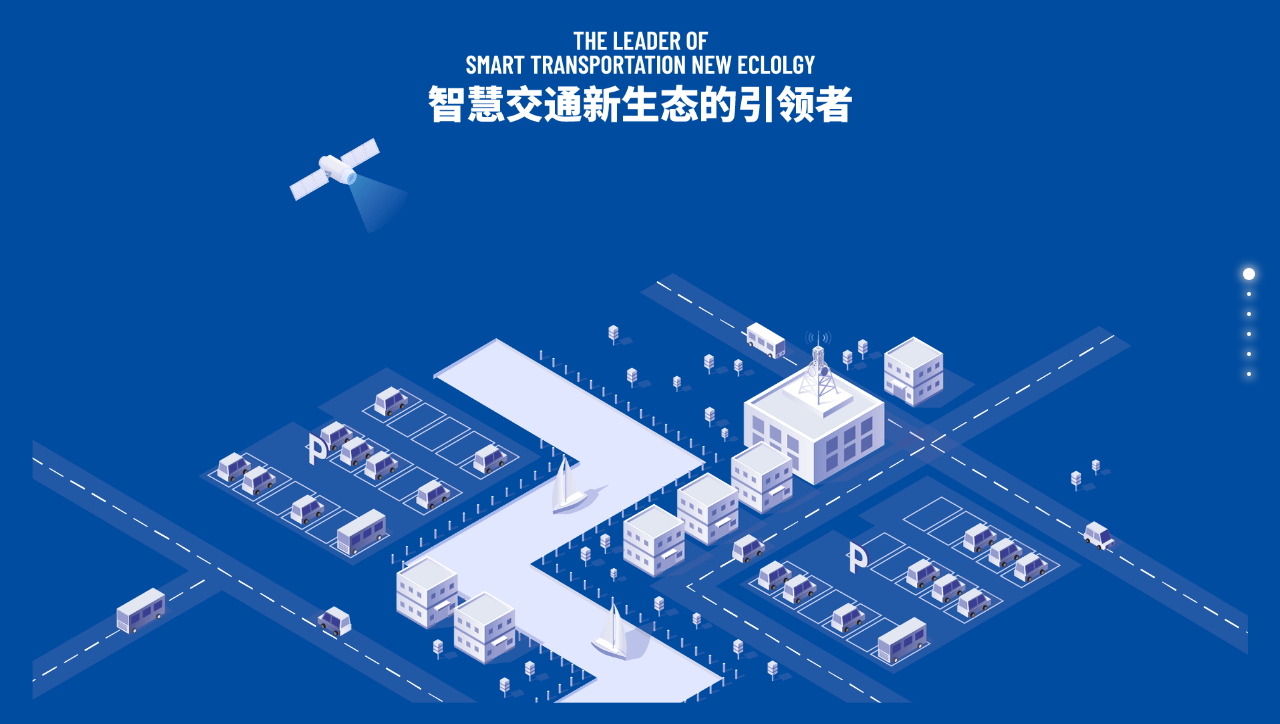
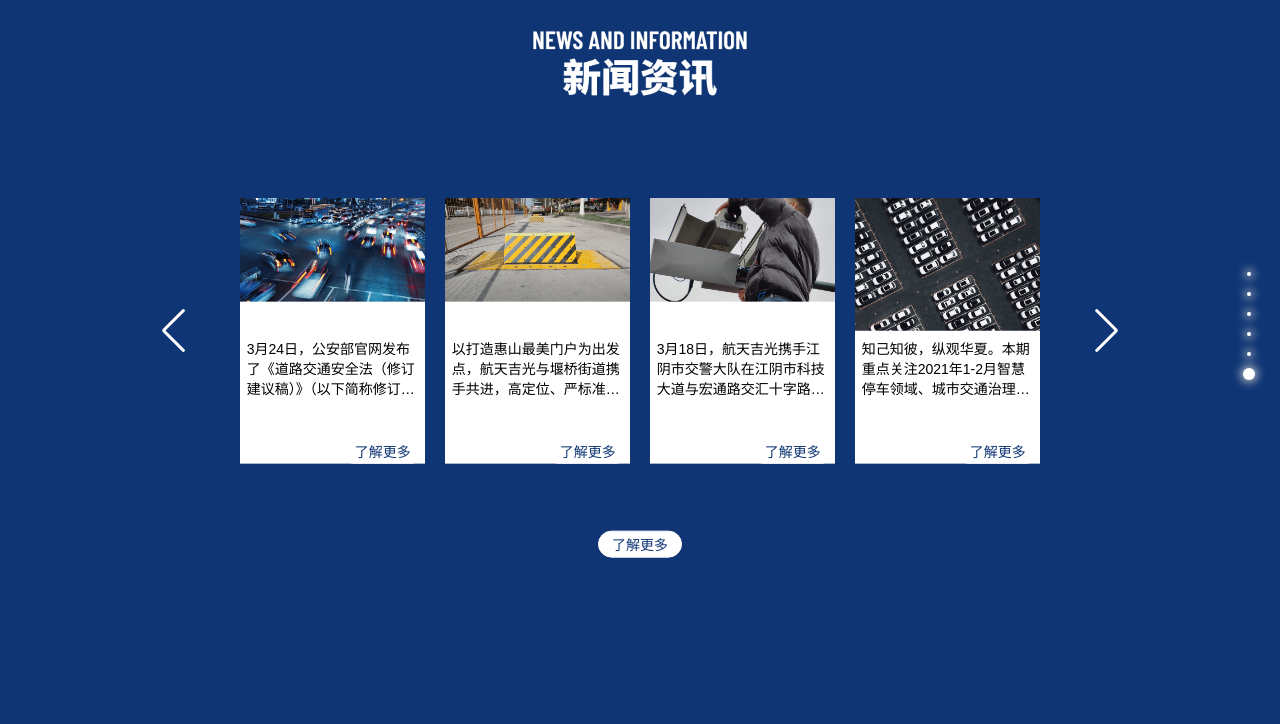
Before and after one commit to fight1991/htjg-www-jquery, a plain HTML site: page index.html in a window 1280 px wide. Shown: the part 76-800 px from the top of the page. Drawn offline with Linux system fonts and the light colour scheme.

Commit message:
添加新闻样式

```diff
--- a/css/common.css
+++ b/css/common.css
@@ -205,6 +205,14 @@ textarea {
   outline: none;
   resize: none;
   -webkit-appearance: none;
+}
+.text-cut {
+  text-overflow: -o-ellipsis-lastline;
+  overflow: hidden;
+  text-overflow: ellipsis;
+  display: -webkit-box;
+  -webkit-line-clamp: 3;
+  -webkit-box-orient: vertical;
 }
 .fl {
   float: left;
--- a/css/index.css
+++ b/css/index.css
@@ -322,7 +322,7 @@
 .news-banner {
   margin: .5rem 0;
   /* height: 5rem; */
-  width: 75%;
+  /* width: 75%; */
   padding: 0 80px;
   position: relative;
 }
@@ -330,9 +330,26 @@
   border: 1px solid red;
 }
 .swiper-slide {
-  color: red;
-  height: 200px;
-  background-color: green;
+  color: black;
+  /* height: 200px; */
+  background-color: #fff;
+}
+.swiper-slide-item {
+  /* width: 7rem; */
+  /* padding: .1rem; */
+  box-sizing: border-box;
+}
+.swiper-slide-item-img {
+  height: 2rem;
+  overflow: hidden;
+}
+.swiper-slide-item-content {
+  padding: 0 .1rem;
+  margin: .1rem 0;
+  /* height: 1rem; */
+}
+.swiper-slide-item img {
+  width: 100%;
 }
 .swiper-button-prev,
 .swiper-button-next {
--- a/index.html
+++ b/index.html
@@ -160,9 +160,9 @@
             </div>
           </div>
         </div>
-        <div class="section six flex-column align-center jc-center">
+        <div class="section six active flex-column align-center jc-center">
           <div class="title f30"><img src="./images/six_screen/title.png" alt=""></div>
-          <div class="news-banner">
+          <div class="news-banner banxin">
             <!-- <div class="slide">
               <div class="slide-detail"></div>
             </div>
@@ -171,11 +171,81 @@
             <div class="slide">第三屏的第四屏</div> -->
             <div class="swiper-container">
               <div class="swiper-wrapper">
-                <div class="swiper-slide">slider1</div>
-                <div class="swiper-slide">slider2</div>
-                <div class="swiper-slide">slider3</div>
-                <div class="swiper-slide">slider4</div>
-                <div class="swiper-slide">slider5</div>
+                <div class="swiper-slide">
+                  <div class="swiper-slide-item">
+                    <div class="swiper-slide-item-img">
+                      <img src="./images/news/news01.jpg" alt="">
+                    </div>
+                    <div class="swiper-slide-item-content text-cut">
+                      3月24日，公安部官网发布了《道路交通安全法（修订建议稿）》（以下简称修订稿）公开征求意见的公告，本次修订稿针对电子标识领域新增多条法律规定，并提到登记的机动车应当安装规定的电子标识。
+                    </div>
+                    <div class="swiper-slide-item-btn">
+                      <div class="know-more-btn fr">
+                        <a href="./news.html#top">了解更多</a>
+                      </div>
+                    </div>
+                  </div>
+                </div>
+                <div class="swiper-slide">
+                  <div class="swiper-slide-item">
+                    <div class="swiper-slide-item-img">
+                      <img src="./images/news/news02.jpg" alt="">
+                    </div>
+                    <div class="swiper-slide-item-content text-cut">
+                      以打造惠山最美门户为出发点，航天吉光与堰桥街道携手共进，高定位、严标准、强智能，共同建设“无人收费、智能管理”的5G物联网停车标杆示范项目，大力推进城市治理精细化、提升市民停车体验、促进乡村振兴和城乡现代化融合建设，打造惠山发展的堰桥样板。
+                    </div>
+                    <div class="swiper-slide-item-btn">
+                      <div class="know-more-btn fr">
+                        <a href="./news.html#top">了解更多</a>
+                      </div>
+                    </div>
+                  </div>
+                </div>
+                <div class="swiper-slide">
+                  <div class="swiper-slide-item">
+                    <div class="swiper-slide-item-img">
+                      <img src="./images/news/news03.jpg" alt="">
+                    </div>
+                    <div class="swiper-slide-item-content text-cut">
+                      3月18日，航天吉光携手江阴市交警大队在江阴市科技大道与宏通路交汇十字路口开展非机动车管理项目测试。多位电动自行车安全员在交警大队领导和技术团队的指挥下进行多项违规行驶，为航天吉光技术团队提供数据样本，完成相应测试项目。
+                    </div>
+                    <div class="swiper-slide-item-btn">
+                      <div class="know-more-btn fr">
+                        <a href="./news.html#top">了解更多</a>
+                      </div>
+                    </div>
+                  </div>
+                </div>
+                <div class="swiper-slide">
+                  <div class="swiper-slide-item">
+                    <div class="swiper-slide-item-img">
+                      <img src="./images/news/news04.jpg" alt="">
+                    </div>
+                    <div class="swiper-slide-item-content text-cut">
+                      知己知彼，纵观华夏。本期重点关注2021年1-2月智慧停车领域、城市交通治理领域以及北斗物联网应用领域的一批重点政策及行业动态，现汇总如下。
+                    </div>
+                    <div class="swiper-slide-item-btn">
+                      <div class="know-more-btn fr">
+                        <a href="./news.html#top">了解更多</a>
+                      </div>
+                    </div>
+                  </div>
+                </div>
+                <div class="swiper-slide">
+                  <div class="swiper-slide-item">
+                    <div class="swiper-slide-item-img">
+                      <img src="./images/news/news05.jpg" alt="">
+                    </div>
+                    <div class="swiper-slide-item-content text-cut">
+                      转眼之间，又启新岁。此时此刻的2021年，航天人即将迎来全新挑战，带来崭新突破。不仅要加速航天强国建设，也要在军民融合领域实现交通强国的新跨越，推动交通发展向更加注重质量效益方向转变，建设中国交通新生态，助力中国交通数字化、智能化、信息化发展。 航天吉光，作为中国航天科技集团军民融合战略在智慧交通领域的示范性落地与标杆性探索，顺势而生。
+                    </div>
+                    <div class="swiper-slide-item-btn">
+                      <div class="know-more-btn fr">
+                        <a href="./news.html#top">了解更多</a>
+                      </div>
+                    </div>
+                  </div>
+                </div>
               </div>
             </div>
             <!-- 箭头。如果放置在swiper-container外面，需要自定义样式。 -->
--- a/js/index.js
+++ b/js/index.js
@@ -27,9 +27,9 @@ $(function() {
 
   // 初始化swiper
   var mySwiper = new Swiper('.swiper-container', {
-    autoplay: true,//可选选项，自动滑动
+    autoplay: false,//可选选项，自动滑动
     // autoHeight: true,
-    slidesPerView: 3,
+    slidesPerView: 4,
     spaceBetween: 20,
     loop: true,
     navigation: {
```
Also changed, not shown: images/news/news01.jpg (added), images/news/news02.jpg (added), images/news/news03.jpg (added), images/news/news04.jpg (added), images/news/news05.jpg (added).
